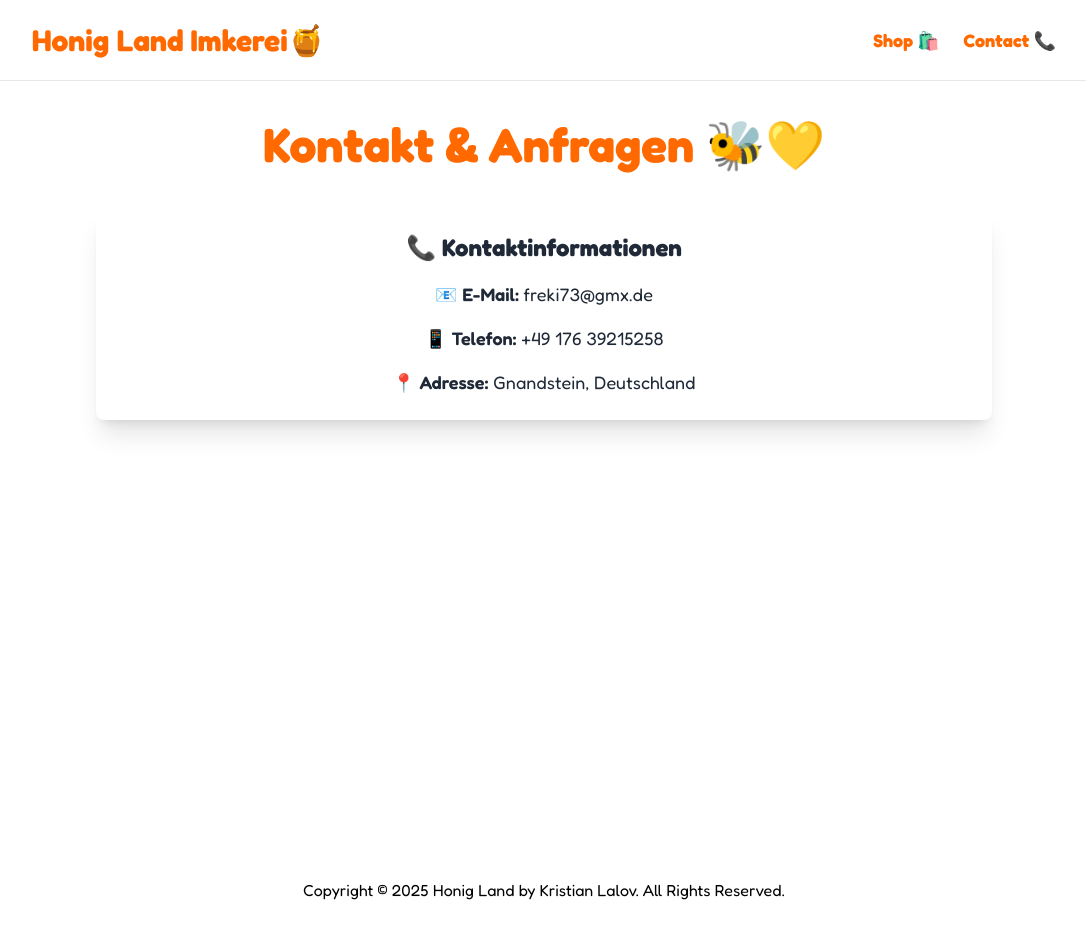
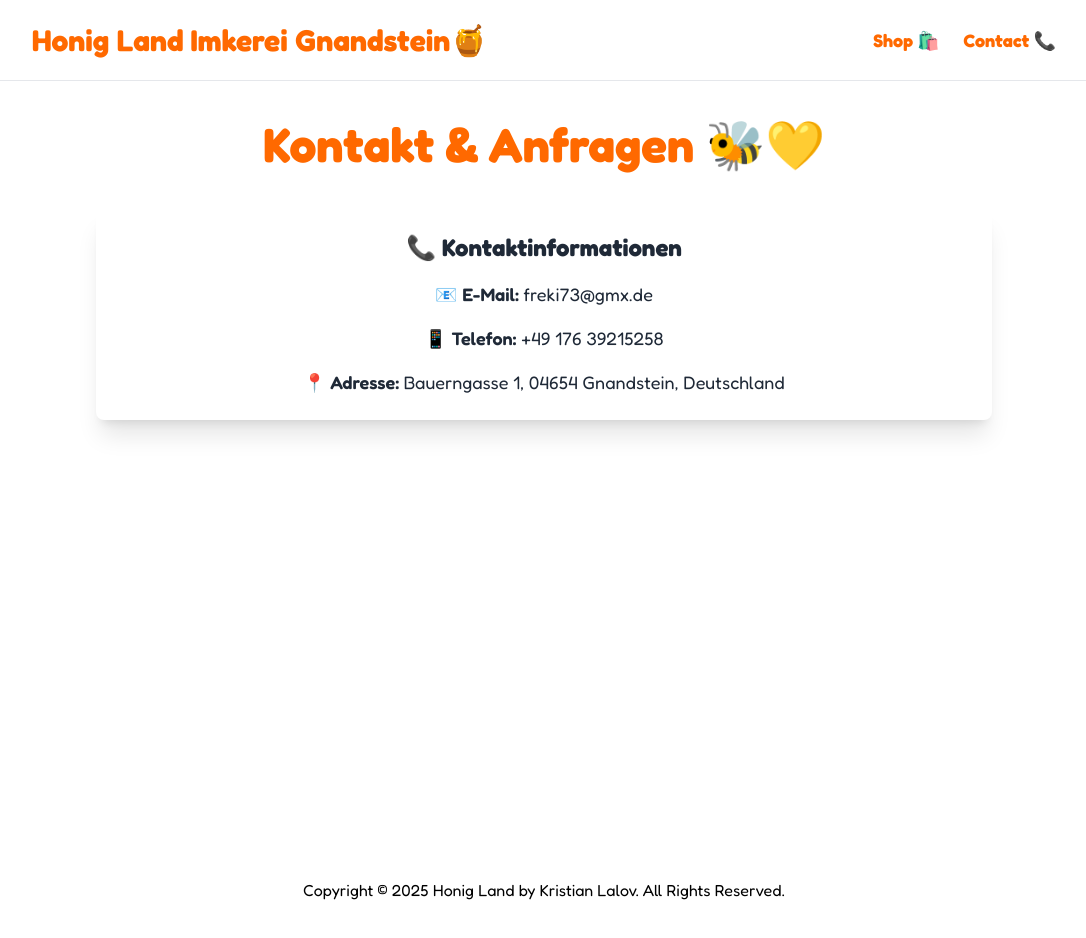
Before and after one commit to kris34/honig-land, a Next.js app: page /contact in a window 1280 px wide. Shown: the whole page, without its empty margins (96-1182 px from the left). Built offline with nearby package versions, Linux system fonts and the light colour scheme.

Commit message:
add: new title and address

```diff
--- a/app/components/Header.js
+++ b/app/components/Header.js
@@ -13,7 +13,7 @@ export default function Header() {
 
                     {/* LOGO */}
                     <h1 className="text-xl sm:text-3xl font-bold text-headerFontColor">
-                        <Link href="/">Honig Land Imkerei🍯</Link>
+                        <Link href="/">Honig Land Imkerei Gnandstein🍯</Link>
                     </h1>
 
                     {/* DESKTOP MENU */}
--- a/app/contact/page.js
+++ b/app/contact/page.js
@@ -13,7 +13,7 @@ export default function ContactPage() {
                 <div className="grid gap-4 text-lg">
                     <p>📧 <span className="font-semibold">E-Mail:</span> freki73@gmx.de</p>
                     <p>📱 <span className="font-semibold">Telefon:</span> +49 176 39215258</p>
-                    <p>📍 <span className="font-semibold">Adresse:</span> Gnandstein, Deutschland</p>
+                    <p>📍 <span className="font-semibold">Adresse:</span> Bauerngasse 1, 04654 Gnandstein, Deutschland</p>
                 </div>
             </div>
         </div>
--- a/app/shop/page.js
+++ b/app/shop/page.js
@@ -9,6 +9,8 @@ import bild_7 from '../assets/images/bild-13.jpg';
 import bild_19 from '../assets/images/bild_19.jpg';
 import bild_18 from '../assets/images/bild_18.jpg';
 import bild_20 from '../assets/images/bild_20.jpg';
+import bild_21 from '../assets/images/bild_21.jpg';
+
 
 import ProductCard from '../components/ProductCard';
 
@@ -27,6 +29,7 @@ export default function ShopPage() {
                 <ProductCard image={bild_7} title={'Robinienhonig'} description={'Robinienhonig hat einen milden, lieblichen und blumigen Geschmack mit einer kräftigen Süße. Er bleibt dank seines hohen Fruchtzuckeranteils lange flüssig und hat eine helle, fast klare Farbe. Er eignet sich gut für Tee, Müsli und Desserts, kann aber auch zum Süßen von Salaten, Soßen und Desserts verwendet werden.'} />
                 <ProductCard image={bild_18} title={'Waldhonig'} description={'Waldhonig verfügt über würzige Aromen und schmeckt je nach Sorte leicht herb und malzig. Seine Konsistenz ist flüssig und seine Farbe reicht von Bernstein bis Schwarz. In der Regel kristallisiert er nur langsam aus.'} />
                 <ProductCard image={bild_20} title={'Waldblüte'} description={'Waldblütenhonig schmeckt komplex, vereint die blumige Süße von Blütenhonig mit den kräftigen, malzigen und harzigen Noten von Waldhonig. Er ist intensiver als reiner Blütenhonig, aber nicht so erdig wie reiner Waldhonig, und wird oft als leicht würzig mit angenehmer Süße beschrieben'} />
+                <ProductCard image={bild_21} title={'Feldblütenhonig'} description={'Feldblütenhonig wird aus dem Nektar einer Vielzahl von Blüten gewonnen und zeichnet sich durch einen charakteristischen Geschmack aus, der je nach Standort und Erntezeit variiert.'} />
                 <ProductCard image={bild_3} title={'Propolis'} description={'Propolis ist eine harzige Mischung aus Pflanzenmaterialien und Bienensekreten, die Honigbienen sammeln, um ihren Bienenstock abzudichten, zu reinigen und zu schützen. Es dient als natürliches Antibiotikum, Antimykotikum und Antivirusmittel, das Bakterien, Pilze und Viren abwehrt, und wird auch für seine entzündungshemmenden, schmerzlindernden und wundheilungsfördernden Eigenschaften beim Menschen genutzt. Propolis enthält Flavonoide, Phenole und ätherische Öle'} />
                 <ProductCard image={bild_19} title={'Bienenpollen'} description={'Bienenpollen ist eine Mischung aus Blütenpollen, Nektar, Enzymen und Wachs, die von Bienen gesammelt wird und sich durch eine hohe Nährstoffdichte auszeichnet. Er ist reich an Proteinen, Vitaminen, Mineralstoffen, Aminosäuren und Antioxidantien. Die Körner sind gelb bis bräunlich und haben einen süßen, blumigen Geschmack'} />
             </div>
```
Also changed, not shown: app/assets/images/bild_21.jpg (added).
